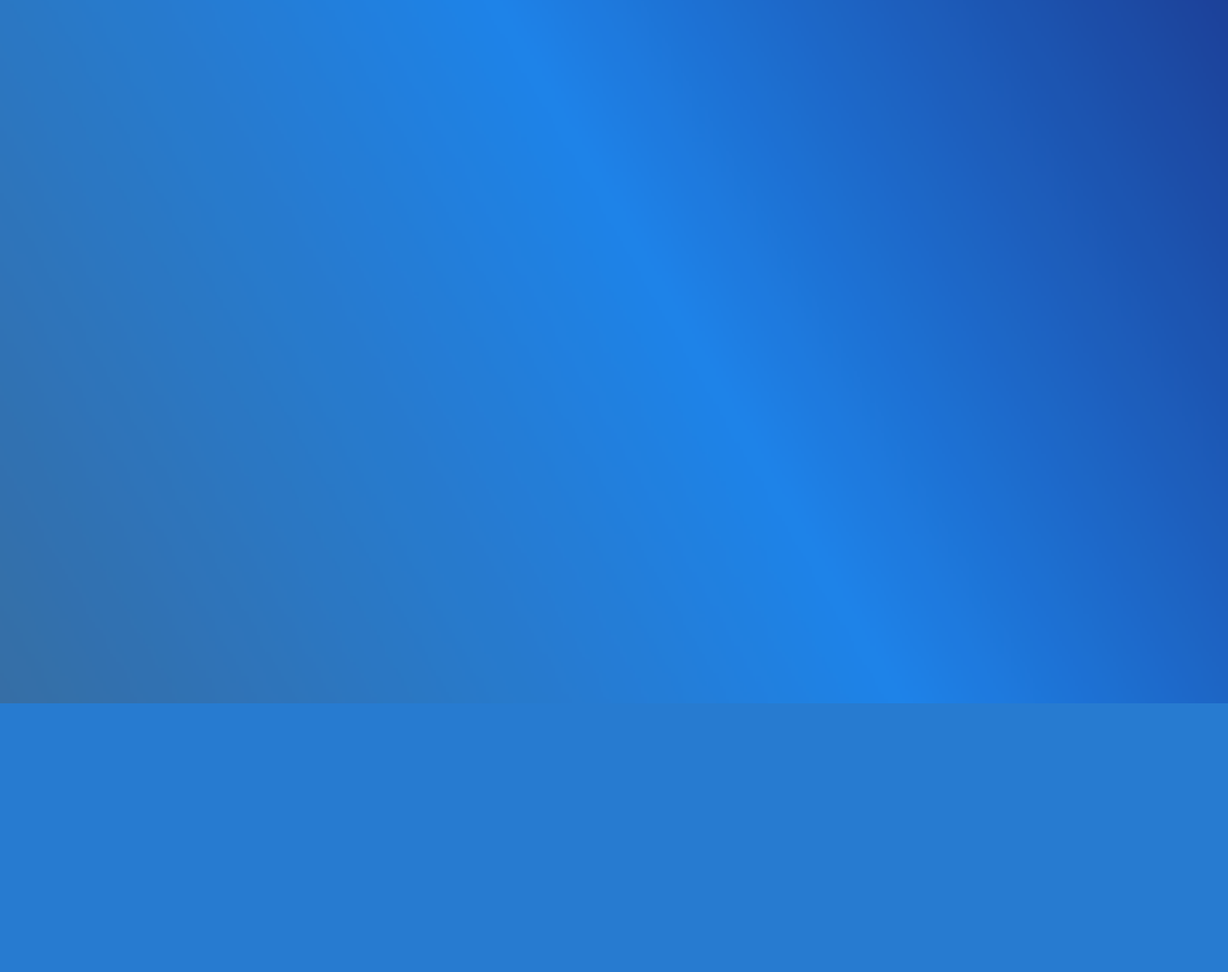
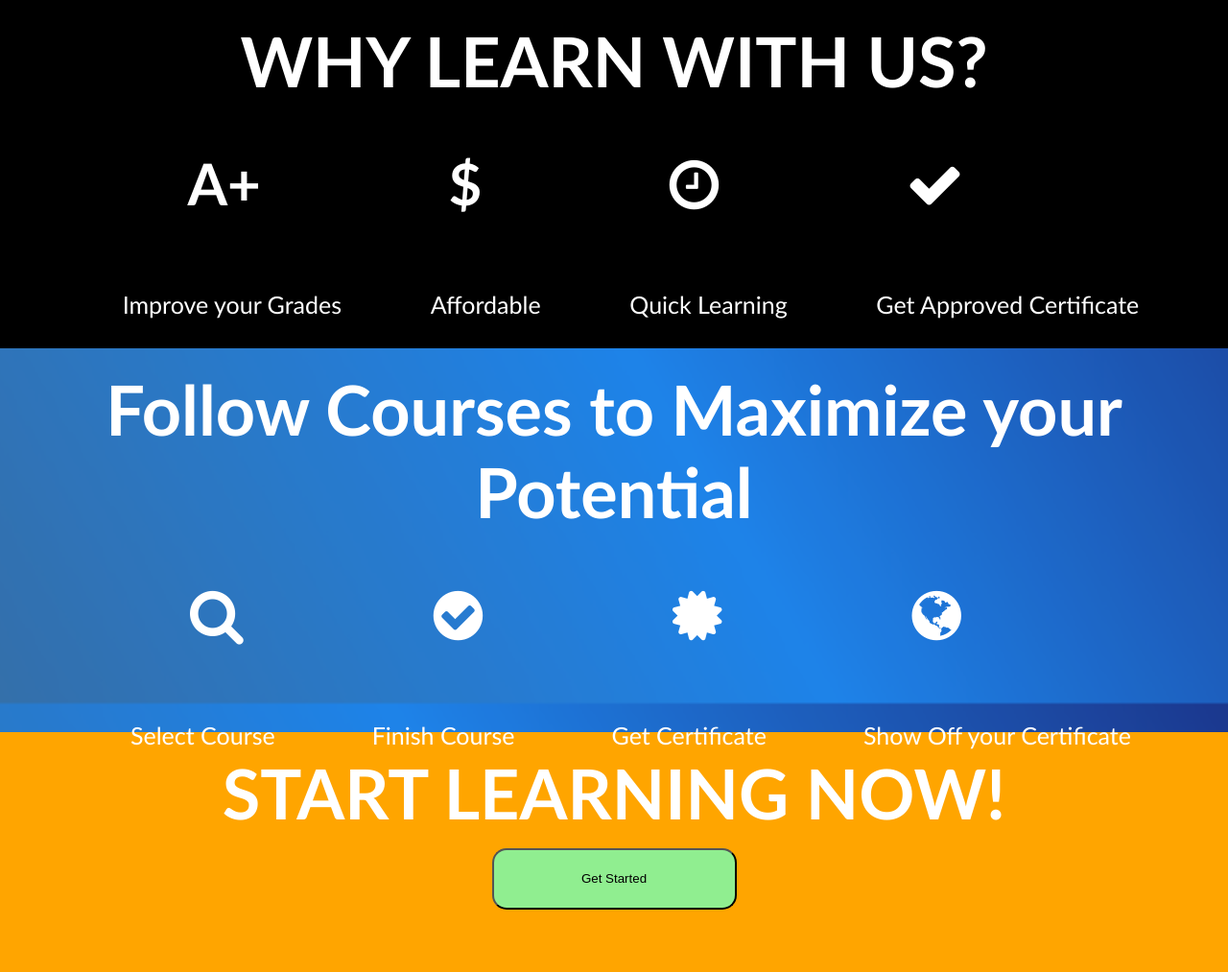
Before and after one commit to KennyRizky/TubesMIBD-PBW, a PHP site: template view/index.php in a window 1280 px wide. Shown: the part 67-1080 px from the top of the page at 96% size. Before the commit the page ends 800 px from the top, so only its background shows below. Run offline with PHP 8.4, Linux system fonts and the light colour scheme; the template is opened without the code that fills it, so the values that code supplies are empty.

Commit message:
Home Page
baru bikin sesuai sama mockup, cmn masih kurang simetris dikit2

```diff
--- a/view/css/style.css
+++ b/view/css/style.css
@@ -119,3 +119,51 @@ body{
     height: 100%;
     object-fit: cover;
 }
+
+#home1{
+    width: 100%;
+    height: 363px;
+    background-color: black;
+}
+.header1{
+    color: white;
+    text-align: center;
+    padding-top: 20px;
+    font-size: 72px;
+    margin: 0;
+}
+.header1Content{
+    color: white;
+    font-size: 40px;
+    display: flex;
+    justify-content: space-evenly;
+    padding-right: 80px;
+}
+.header1Content1{
+    color: white;
+    font-size: 25px;
+    display: flex;
+    justify-content: space-evenly;
+    padding-left: 35px;
+
+}
+#home2{
+    width: 100%;
+    height: 400px;
+}
+#home3{
+    width: 100%;
+    height: 250px;
+    background-color: orange;
+}
+#startBtn{
+    display: flex;
+   justify-content: center;
+}
+#Btn{
+    width: 255px;
+    height: 64px;
+    border-radius: 15px;
+    margin-top: 15px;
+    background-color: lightgreen;
+}
--- a/view/index.php
+++ b/view/index.php
@@ -0,0 +1,36 @@
+<div id = "home1">
+    <h1 class = "header1">WHY LEARN WITH US?</h1>
+    <div class = "header1Content">
+        <h2>A+</h2>
+        <h2 >$</h2>
+        <h2><i class="fa fa-clock-o"></i></h2>
+        <h2><i class="fa fa-check"></i></h2>
+    </div>
+    <div class = "header1Content1">
+        <p>Improve your Grades</p>
+        <p>Affordable</p>
+        <p>Quick Learning</p>
+        <p>Get Approved Certificate</p>
+    </div>
+</div>
+<div id = "home2">
+    <h1 class = "header1">Follow Courses to Maximize your Potential</h1>
+    <div class = "header1Content">
+        <h2><i class="fa fa-search"></i></h2>
+        <h2><i class="fa fa-check-circle"></i></h2>
+        <h2><i class="fa fa-certificate"></i></h2>
+        <h2><i class="fa fa-globe"></i></h2>
+    </div>
+    <div class = "header1Content1">
+        <p>Select Course</p>
+        <p>Finish Course</p>
+        <p>Get Certificate</p>
+        <p>Show Off your Certificate</p>
+    </div>
+</div>
+<div id = "home3">
+    <h1 class = "header1">START LEARNING NOW!</h1>
+    <div id ="startBtn">
+    <input type ="button" name="get-started" value="Get Started" id="Btn">
+    </div>
+</div>
```
